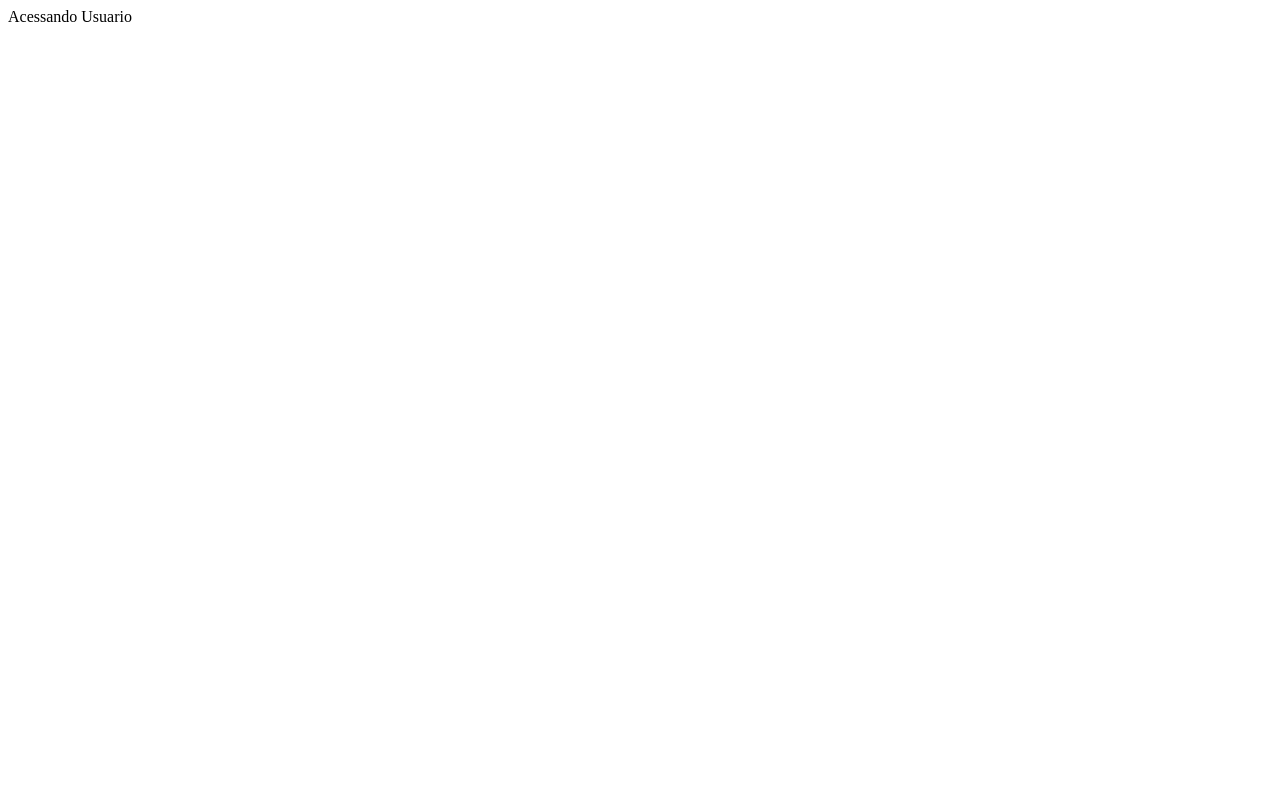
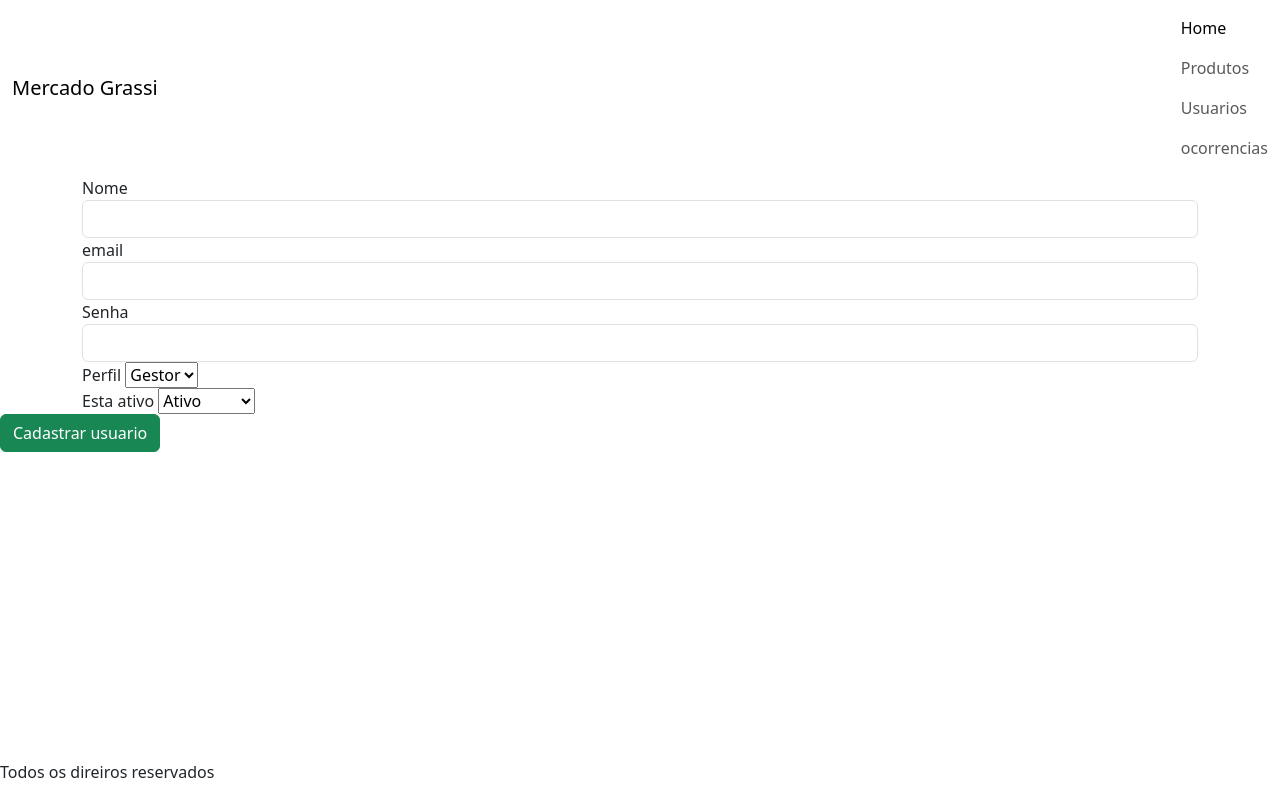
Before and after one commit to PedroTavares05/MercadoGrassi, a Node server app: page /usuario/ in a window 1280 px wide. Before the commit the page is almost empty. Run offline with Node 20, Linux system fonts and the light colour scheme; some libraries are stand-ins or nearby versions.

Commit message:
terceiro commit

```diff
--- a/client/views/Usuarios/cadastrauser.ejs
+++ b/client/views/Usuarios/cadastrauser.ejs
@@ -1,3 +1,66 @@
 <%- include('../partials/header.ejs')%>
 
+<main class="flex-grow-1 ">
+  <div class="container">
+    <!-- cria formulario -->
+
+    <form action="/usuario/cadastrar" method="post">
+      <!-- Caixinha Codigo nome-->
+      <div>
+        <label class="nome"> Nome </label>
+        <input
+          type="text"
+          id="nome"
+          name="nome"
+          class="form-control"
+          required
+        />
+      </div>
+      <!-- Caixinha email-->
+      <div>
+        <label class="senha"> email</label>
+        <input
+          type="email"
+          id="email"
+          name="email"
+          class="form-control"
+          required
+        />
+      </div>
+      <!-- Caixinha Senha-->
+      <div>
+        <label class="senha"> Senha</label>
+        <input
+          type="password"
+          id="senha"
+          name="senha"
+          class="form-control"
+          required
+        />
+      </div>
+      <!-- Caixinha Perfil-->
+      <div>
+        <label class="perfil"> Perfil</label>
+        <select name="perfil" id="perfil">
+            <option value="gestor">Gestor</option>
+            <option value="funcionario"></option>
+        </select>
+      </div>
+      <!-- Caixinha esta ativo-->
+      <div>
+        <label class="perfil"> Esta ativo</label>
+        <select name="perfil" id="perfil">
+            <option value="ativc">Ativo</option>
+            <option value="desligado">Desligado</option>
+        </select>
+      </div>
+
+      </div>
+      <button type="submit" class="btn btn-success full-width-btn mt-15">
+        Cadastrar usuario
+      </button>
+    </form>
+  </div>
+</main>
+
 <%- include('../partials/footer.ejs')%>
--- a/server/controller/usuarioController.js
+++ b/server/controller/usuarioController.js
@@ -1,24 +1,24 @@
-const usuarioModel = require("../models/usuarioModels.js")
-const { cadastrar } = require("./produtosController.js")
+const usuarioModel = require("../models/usuarioModels.js");
+const { cadastrar } = require("./usuarioController.js");
 
-module.exports= {
-    // Acessar usuario
-    redenrizarUser: (req,res)=> {
-        res.send("Acessando Usuario")
-    },
+module.exports = {
+  // Acessar usuario
+  redenrizarUser: (req, res) => {
+    res.render("usuarios/cadastrauser");
+  },
 
-    cadastrar: async(req,res) =>{
-        try{
-            const {nome,email,senha,perfil,esta_ativo}=req.body
-            const publico_bool = esta_ativo === "1" || esta_ativo === "true";
+  cadastrar: async (req, res) => {
+    try {
+      const { nome, email, senha, perfil, esta_ativo } = req.body;
+      const publico_bool = esta_ativo === "1" || esta_ativo === "true";
 
-            await usuarioModel.criarUsuario(nome, email, senha, perfil, esta_ativo);
-            res.redirect("/")
-
-        }
-        catch(erro){
-
-            console.log(`o erro foi ${erro}`)
-        }
+      await usuarioModel.criarUsuario(nome, email, senha, perfil, publico_bool);
+      res.redirect("/");
+    } catch (erro) {
+      console.log(`o erro foi ${erro}`);
+      res
+        .status(500)
+        .send("Erro ao tentar cadastrar o usuário. Verifique o terminal.");
     }
-}
+  },
+};
--- a/server/routes/usuarioRoutes.js
+++ b/server/routes/usuarioRoutes.js
@@ -7,6 +7,7 @@ const usuarioController = require("../controller/usuarioController");
 router.get("/", usuarioController.redenrizarUser);
 
 // lançar usuario
-router.post("/cadastrar", )
+router.get("/cadastrar", usuarioController.cadastrar);
+router.post("/cadastrar", usuarioController.cadastrar);
 
 module.exports = router;
```
